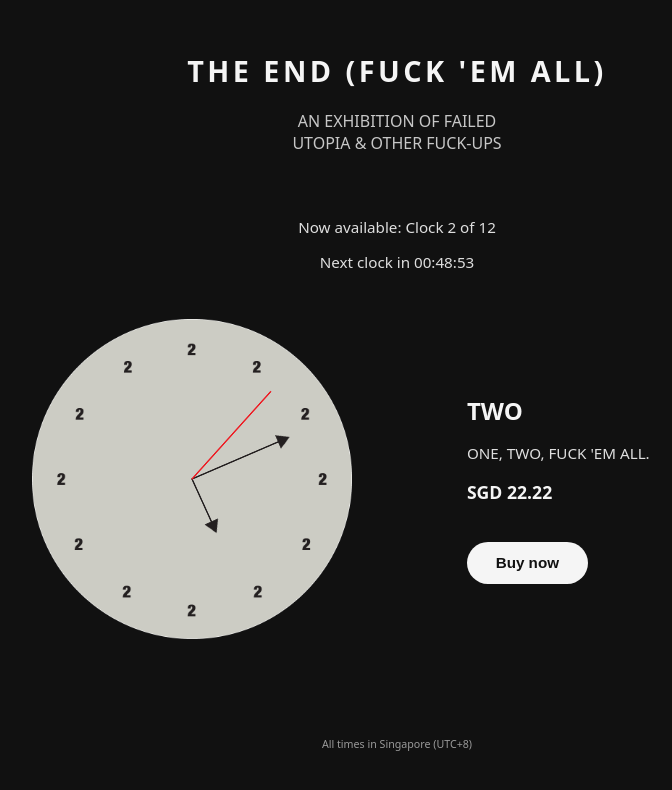
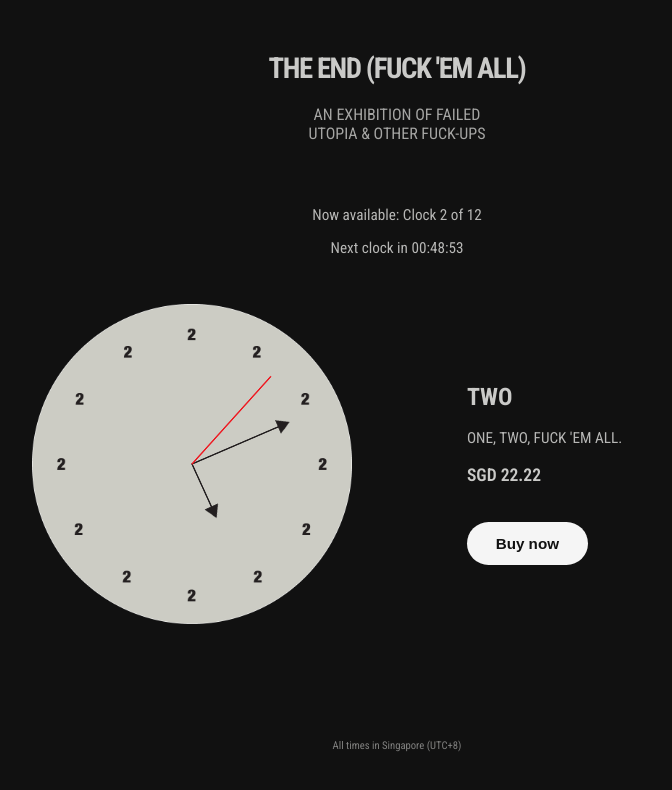
Before and after one commit to thisisjz/the-end-clock, a plain HTML site: page index.html in a window 1280 px wide. Shown: the whole page, without its empty margins (243-915 px from the left). Drawn offline with Linux system fonts and the light colour scheme.

Commit message:
Add files via upload

```diff
--- a/styles.css
+++ b/styles.css
@@ -4,12 +4,14 @@
   box-sizing: border-box;
 }
 
+
+
+
 body {
   margin: 0;
-  font-family: system-ui, -apple-system, BlinkMacSystemFont, "Segoe UI",
-    sans-serif;
+  font-family: "Roboto Condensed", sans-serif;
   background: #111;
-  color: #f5f5f5;
+  color: #cacac8;
 }
 
 .page {
@@ -27,7 +29,7 @@ body {
 }
 
 .header h1 {
-  letter-spacing: 0.12em;
+  letter-spacing: -0.05em;
   text-transform: uppercase;
   font-size: 1.8rem;
 }
```
